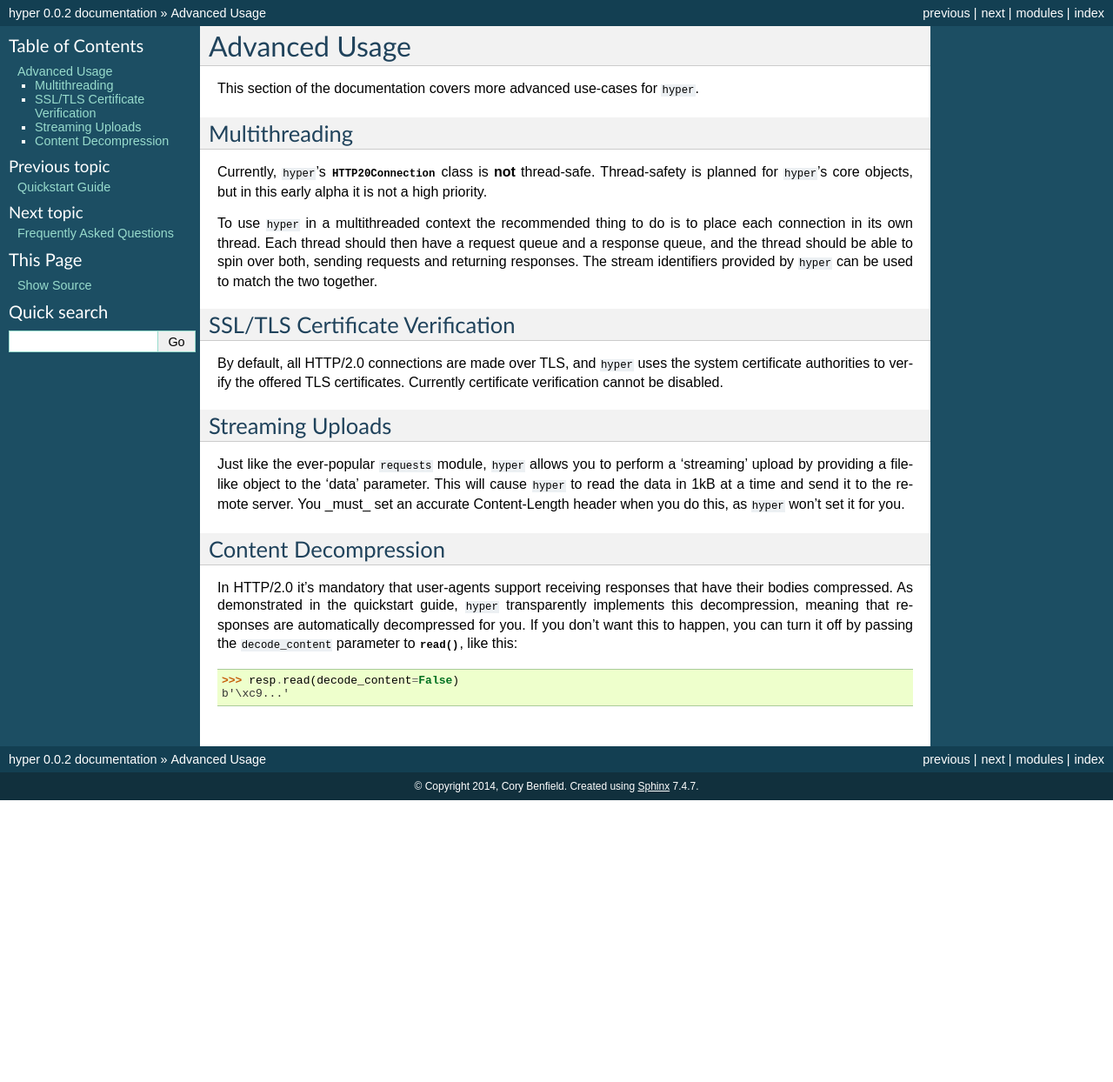
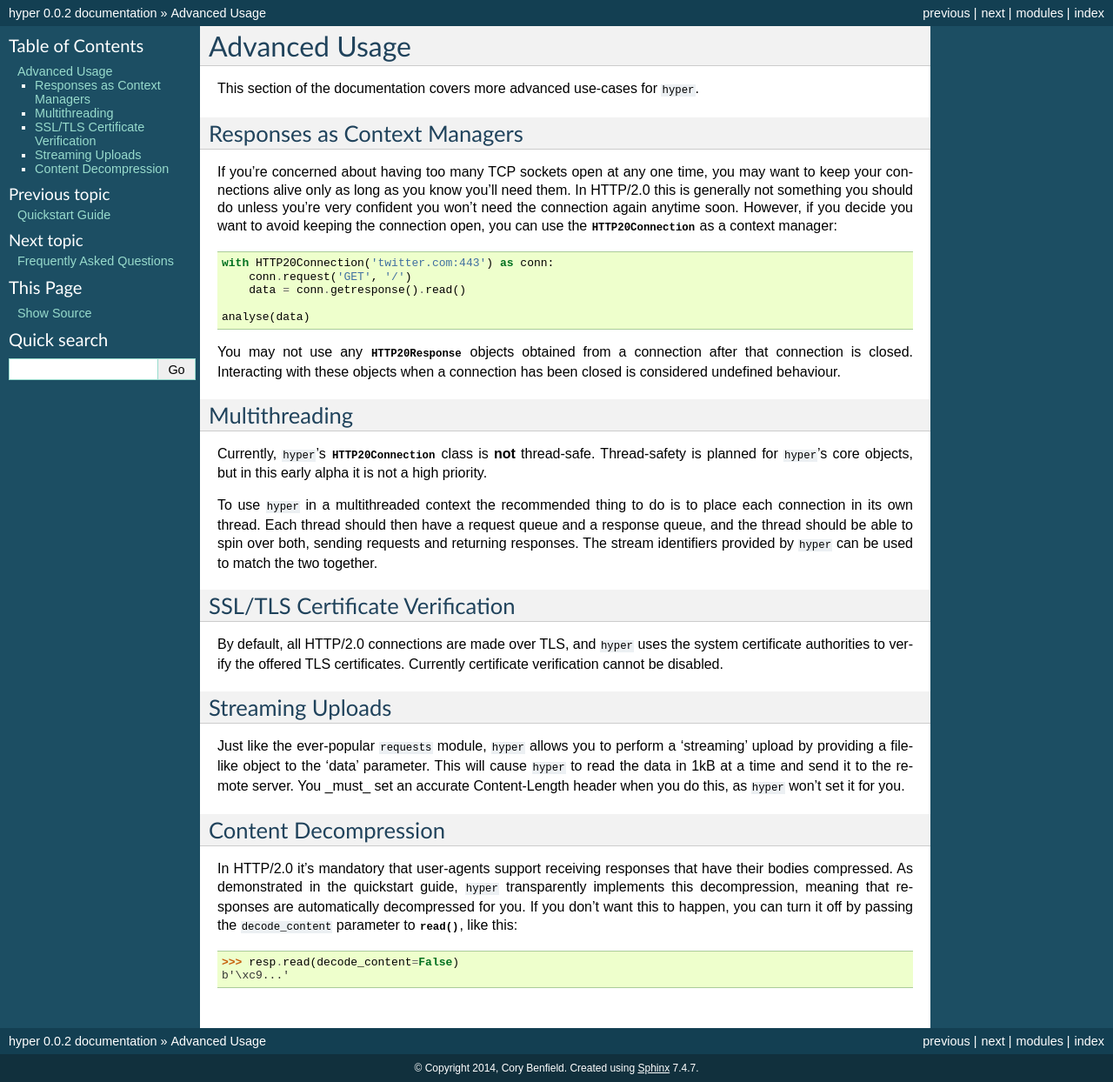
Before and after one commit to python-hyper/hyper, a Sphinx documentation site: the page built from docs/source/advanced.rst, in a window 1280 px wide. Shown: the whole page at 87% size. Built offline with Sphinx 7.4.7, drawn with Linux system fonts in a browser that asks for light colours; before the commit the page ends 920 px from its top, so only the background shows below that.

Commit message:
Connections are context managers.

```diff
--- a/docs/source/advanced.rst
+++ b/docs/source/advanced.rst
@@ -4,6 +4,27 @@ Advanced Usage
 ==============
 
 This section of the documentation covers more advanced use-cases for ``hyper``.
+
+Responses as Context Managers
+-----------------------------
+
+If you're concerned about having too many TCP sockets open at any one time, you
+may want to keep your connections alive only as long as you know you'll need
+them. In HTTP/2.0 this is generally not something you should do unless you're
+very confident you won't need the connection again anytime soon. However, if
+you decide you want to avoid keeping the connection open, you can use the
+:class:`HTTP20Connection <hyper.HTTP20Connection>` as a context manager::
+
+    with HTTP20Connection('twitter.com:443') as conn:
+        conn.request('GET', '/')
+        data = conn.getresponse().read()
+
+    analyse(data)
+
+You may not use any :class:`HTTP20Response <hyper.HTTP20Response>` objects
+obtained from a connection after that connection is closed. Interacting with
+these objects when a connection has been closed is considered undefined
+behaviour.
 
 Multithreading
 --------------
```
